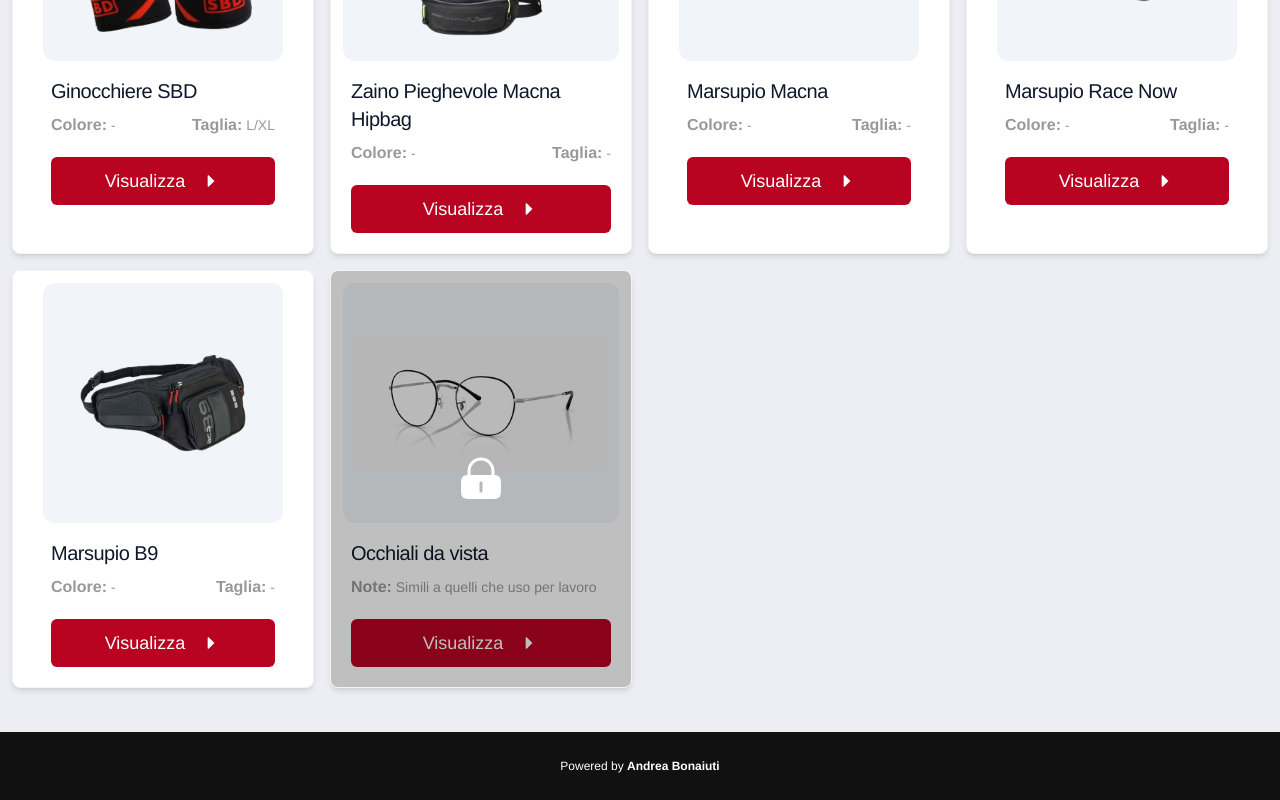
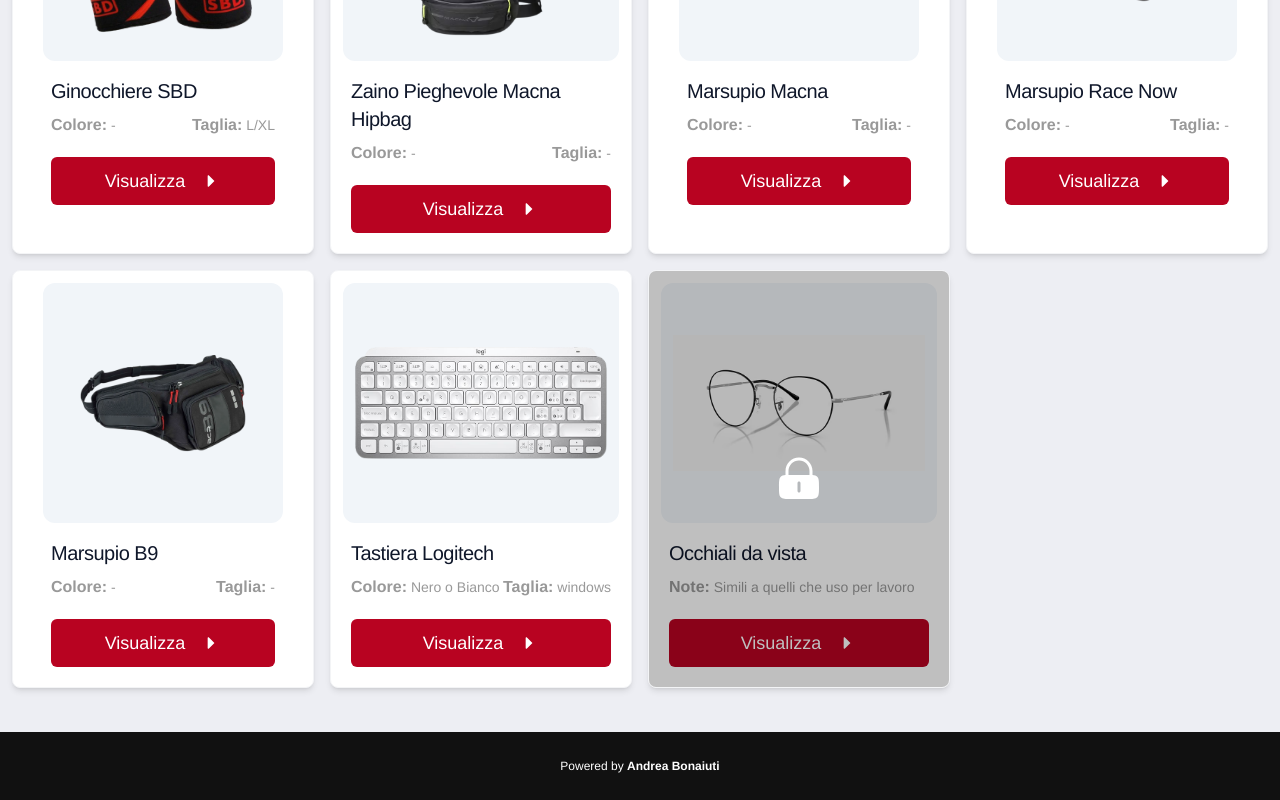
Before and after one commit to bonny-412/GiftList, an Angular app: page / in a window 1280 px wide. Shown: the part 1622-2422 px from the top of the page. Built offline with nearby package versions, Linux system fonts and the light colour scheme; a web font is replaced by a local one.

Commit message:
Aggiunt atastiera

```diff
--- a/src/app/components/gifts/gifts.component.ts
+++ b/src/app/components/gifts/gifts.component.ts
@@ -86,6 +86,14 @@
       isDisabled: false
     },
     {
+      title: 'Tastiera Logitech',
+      url: 'https://www.amazon.it/Logitech-Illuminata-Bluetooth-Retroilluminata-Compatibile/dp/B07W7KTTMZ/ref=sr_1_1?__mk_it_IT=%C3%85M%C3%85%C5%BD%C3%95%C3%91&crid=1ZJHP8E79BTTX&dib=eyJ2IjoiMSJ9.2-Hc5hfeTctyOJONDux-WXsWo6vEJgoX0wdW5nG3RLAwdtzYYgi3p5WDHZbS3fPI1IzP3fo2Rxm2426WvVrlSTTa1aVcs2tM41qAAqPcWHrKy7mI2V6n5FhEQmwiJm99DJSAMcuuaF_ECou3Q20AwzAoeateRcWwZ2P6qMB5W03-RGgvJ0CQp3gR71eczJ3qrxolKb9VLp4rWhqCVE8g3GB9GgdsJfKc2ip2H6VvtrzfVx0Y4mpnPcVuw7CI7gM-JK1DrT5g2I5Og4Mf09wm9cctWD1AMyWPCA_Kib90XCc.XPUawqXNmLaTlZQPImAnMWWDMxedeJpNz3BOI9cE9gQ&dib_tag=se&keywords=tastiera+logitec+mini+keys&nsdOptOutParam=true&qid=1733173088&sprefix=tastiera+logitec+mini+keys%2Caps%2C109&sr=8-1',
+      img: 'tastiera-logitech.png',
+      color: 'Nero o Bianco',
+      size: 'windows',
+      isDisabled: false
+    },
+    {
       title: 'Occhiali da vista',
       url: '',
       img: 'occhiali-vista.png',
```
Also changed, not shown: src/assets/images-gift/tastiera-logitech.png (added).
